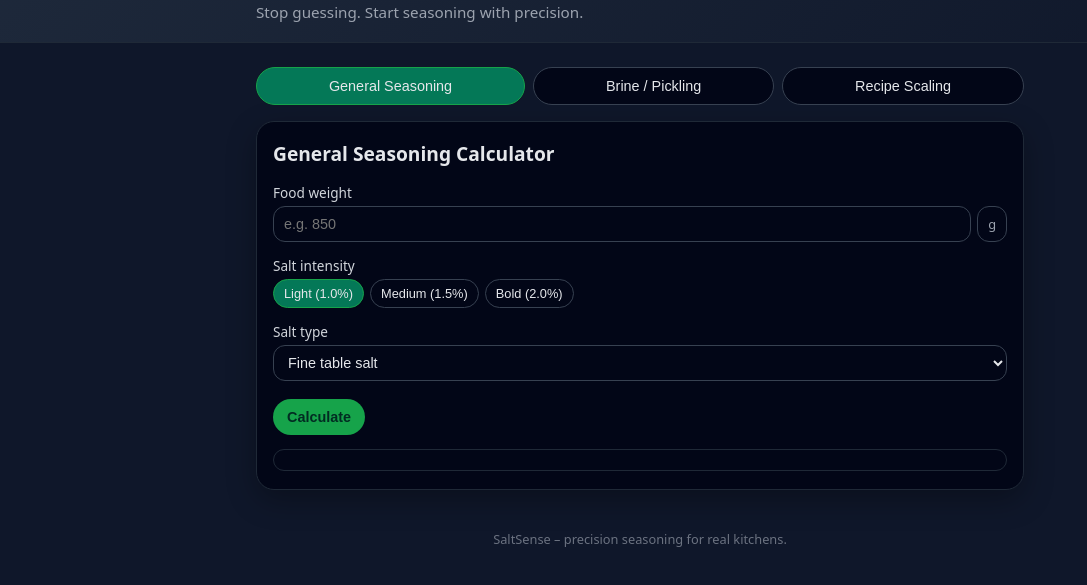
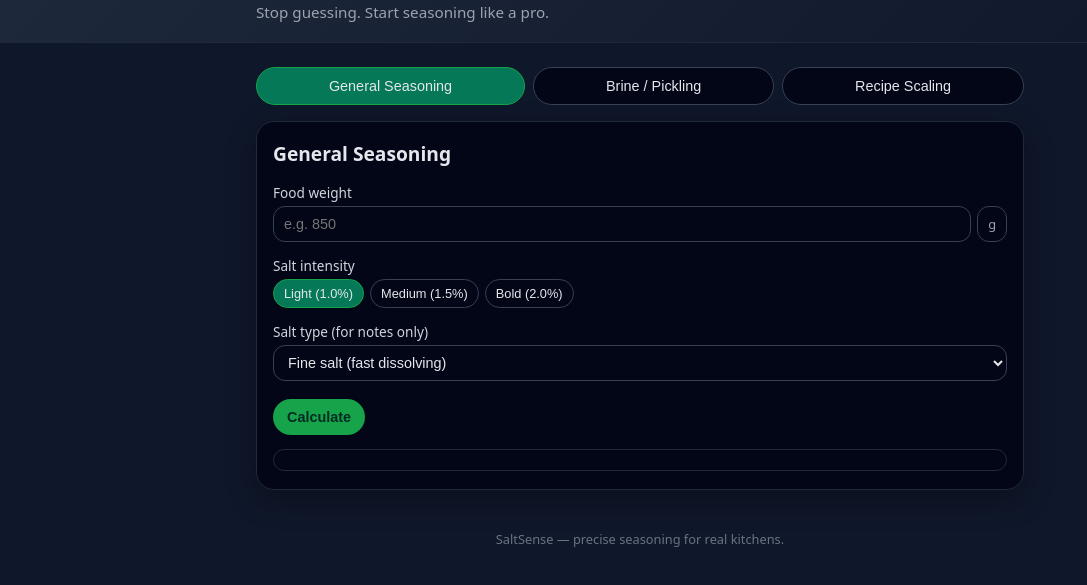
Before and after one commit to TwelveAM/SaltSense, a plain HTML site: page index.html in a window 1280 px wide. Shown: the part 67-652 px from the top of the page, without its empty margins (0-1087 px from the left). Drawn offline with Linux system fonts and the light colour scheme; a script that the page names is missing.

Commit message:
Update index.html

```diff
--- a/index.html
+++ b/index.html
@@ -2,9 +2,9 @@
 <html lang="en">
 <head>
   <meta charset="UTF-8">
-  <title>SaltSense – Seasoning & Brine Calculator</title>
+  <title>SaltSense – Precision Seasoning Calculator</title>
   <meta name="viewport" content="width=device-width, initial-scale=1.0" />
-  <meta name="description" content="SaltSense helps chefs accurately calculate salt for seasoning, brines, and recipe scaling. No more guessing, just precise seasoning.">
+  <meta name="description" content="SaltSense calculates precise grams of salt for seasoning, brines, and recipe scaling. No teaspoons, no tablespoons—just real chef accuracy.">
   <link rel="stylesheet" href="assets/styles.css">
   <link rel="icon" type="image/svg+xml" href="assets/favicon.svg" />
   <script defer src="assets/app.js"></script>
@@ -13,7 +13,7 @@
   <header class="ss-header">
     <div class="ss-header-inner">
       <h1>SaltSense</h1>
-      <p>Stop guessing. Start seasoning with precision.</p>
+      <p>Stop guessing. Start seasoning like a pro.</p>
     </div>
   </header>
 
@@ -24,9 +24,10 @@
       <button class="ss-tab-btn" data-target="scaling">Recipe Scaling</button>
     </nav>
 
-    <!-- General Seasoning -->
+    <!-- GENERAL SEASONING -->
     <section id="general" class="ss-card ss-card-active">
-      <h2>General Seasoning Calculator</h2>
+      <h2>General Seasoning</h2>
+
       <div class="ss-field-row">
         <label for="foodWeight">Food weight</label>
         <div class="ss-inline-input">
@@ -45,11 +46,11 @@
       </div>
 
       <div class="ss-field-row">
-        <label for="saltTypeGeneral">Salt type</label>
+        <label for="saltTypeGeneral">Salt type (for notes only)</label>
         <select id="saltTypeGeneral">
-          <option value="table">Fine table salt</option>
-          <option value="kosher">Kosher salt</option>
-          <option value="sea">Coarse sea salt</option>
+          <option value="fine">Fine salt (fast dissolving)</option>
+          <option value="kosher">Kosher salt (milder salinity)</option>
+          <option value="sea">Coarse sea salt (slow melting)</option>
         </select>
       </div>
 
@@ -58,9 +59,9 @@
       <div id="generalResult" class="ss-result"></div>
     </section>
 
-    <!-- Brine -->
+    <!-- BRINE -->
     <section id="brine" class="ss-card">
-      <h2>Brine / Pickling Calculator</h2>
+      <h2>Brine / Pickling</h2>
 
       <div class="ss-field-row">
         <label for="waterAmount">Water amount</label>
@@ -77,14 +78,14 @@
           <span class="ss-unit">%</span>
         </div>
         <p class="ss-hint">
-          2–3% light | 5–8% brine | 8–12% strong pickling
+          2–3% light · 5–8% poultry · 8–12% pickling
         </p>
       </div>
 
       <div class="ss-field-row">
-        <label for="saltTypeBrine">Salt type</label>
+        <label for="saltTypeBrine">Salt type (for notes only)</label>
         <select id="saltTypeBrine">
-          <option value="table">Fine table salt</option>
+          <option value="fine">Fine salt</option>
           <option value="kosher">Kosher salt</option>
           <option value="sea">Coarse sea salt</option>
         </select>
@@ -95,22 +96,22 @@
       <div id="brineResult" class="ss-result"></div>
     </section>
 
-    <!-- Recipe Scaling -->
+    <!-- SCALING -->
     <section id="scaling" class="ss-card">
       <h2>Recipe & Salt Scaling</h2>
 
       <div class="ss-field-row">
-        <label for="origTotal">Original total (weight or portions)</label>
+        <label for="origTotal">Original total (g or portions)</label>
         <input type="number" id="origTotal" min="0.1" step="0.1" placeholder="e.g. 10">
       </div>
 
       <div class="ss-field-row">
-        <label for="origSalt">Original salt amount (g)</label>
+        <label for="origSalt">Original salt (g)</label>
         <input type="number" id="origSalt" min="0" step="0.1" placeholder="e.g. 12">
       </div>
 
       <div class="ss-field-row">
-        <label for="newTotal">New total (weight or portions)</label>
+        <label for="newTotal">New total (g or portions)</label>
         <input type="number" id="newTotal" min="0.1" step="0.1" placeholder="e.g. 35">
       </div>
 
@@ -118,10 +119,11 @@
 
       <div id="scalingResult" class="ss-result"></div>
     </section>
+
   </main>
 
   <footer class="ss-footer">
-    <p>SaltSense – precision seasoning for real kitchens.</p>
+    <p>SaltSense — precise seasoning for real kitchens.</p>
   </footer>
 </body>
 </html>
```
